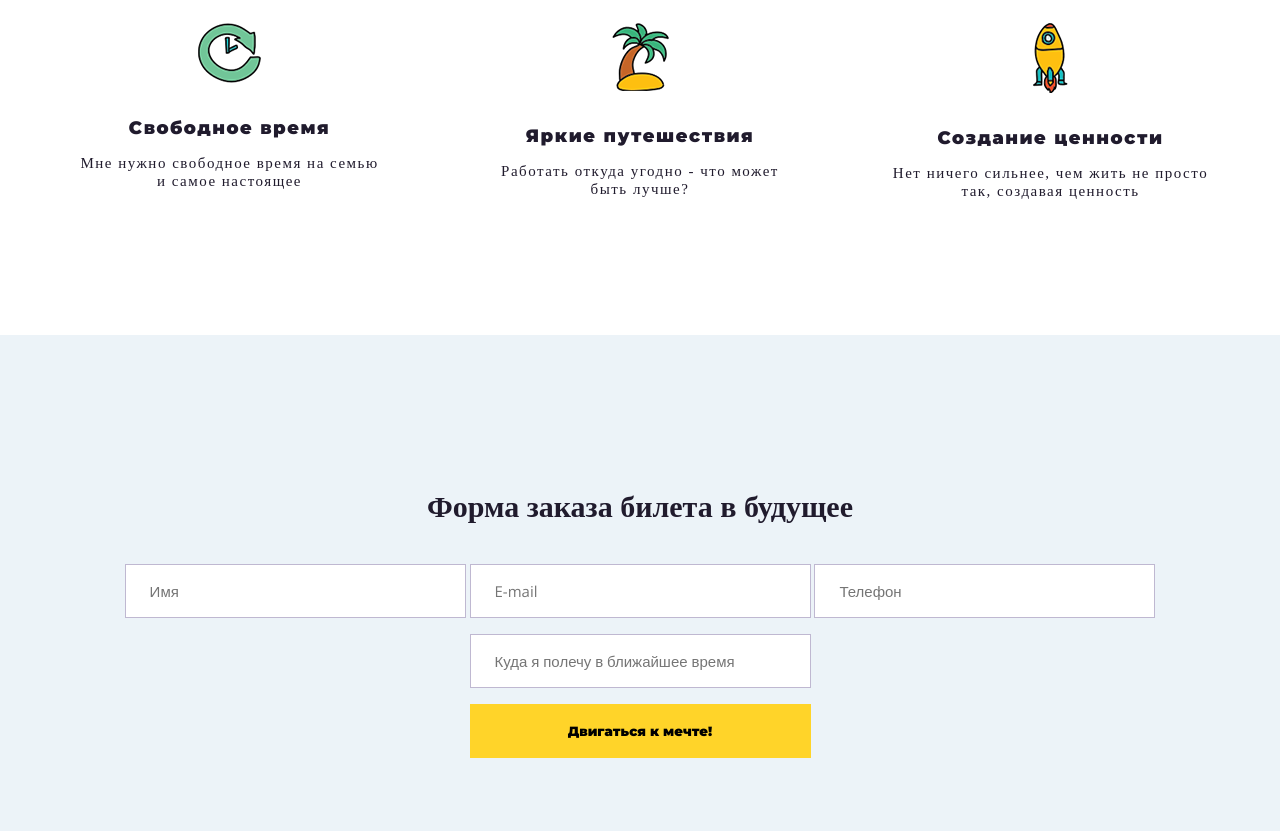
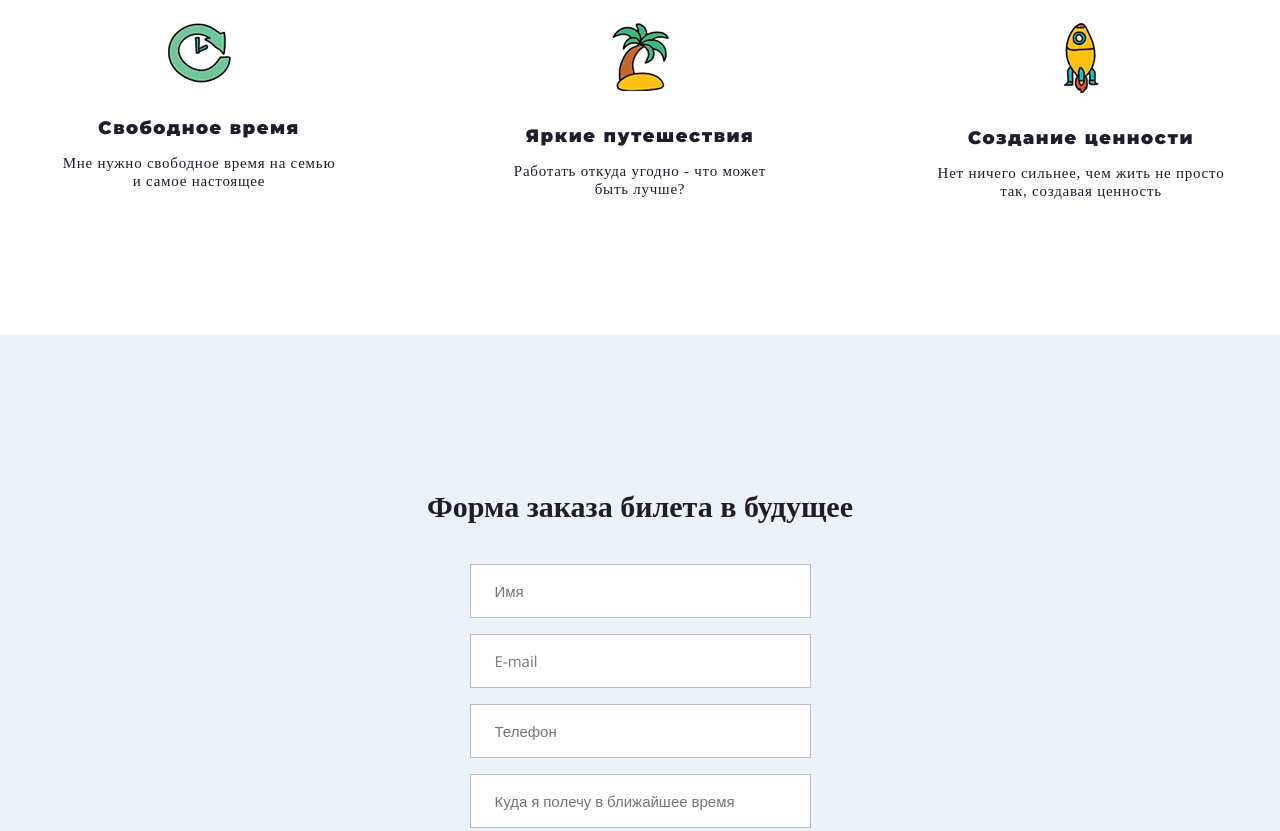
Before and after one commit to Web-maxim/wayup.web.les4, a plain HTML site: page index.html in a window 1280 px wide. Shown: the part 1199-2030 px from the top of the page. Drawn offline with nearby package versions, Linux system fonts and the light colour scheme; a web font is replaced by a local one.

Commit message:
Update main.css

```diff
--- a/css/main.css
+++ b/css/main.css
@@ -49,10 +49,11 @@ p {
 .wrapper {
 	display: flex;
 	justify-content: space-between;
+	align-items:center;/*добавил*/
 }
 
 .offer {
-	margin-top: 176px;
+	/* margin-top: 176px; убрал*/
 	width: 600px;
 }
 
@@ -115,7 +116,8 @@ p {
 }
 
 .skill {
-	width: 350px;
+	width: 289px;
+	text-align: center;
 }
 
 .skill-title {
@@ -124,8 +126,9 @@ p {
 }
 
 .skill-text {
-	margin: 15px;
+	font-family: 'Ubuntu:400';
 	line-height: 1.2em;
+	letter-spacing: 0.05em;
 }
 
 .mail {
@@ -154,12 +157,14 @@ p {
 	font-family: 'Open Sans', sans-serif;
 	height: 54px;
 	padding-left: 24px;
-	margin-bottom: 16px;
+	display: block;
+	margin: 16px auto;
 }
 
 .btn-form {
 	border: 0;
-	width: 341px;
+	max-width: 341px;
+	width: 100%;
 	cursor: pointer;
 	display: inline;
 }
```
